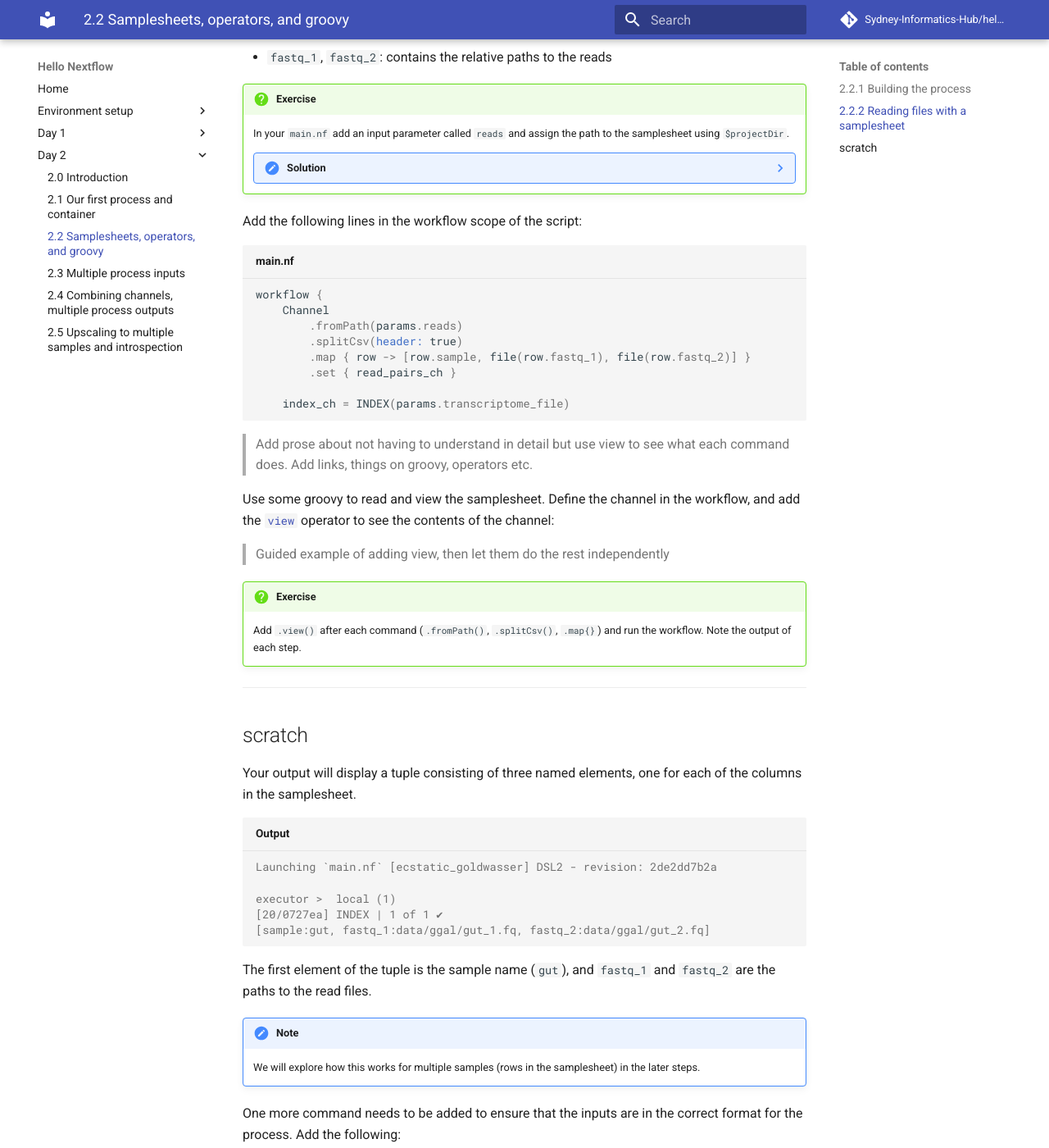
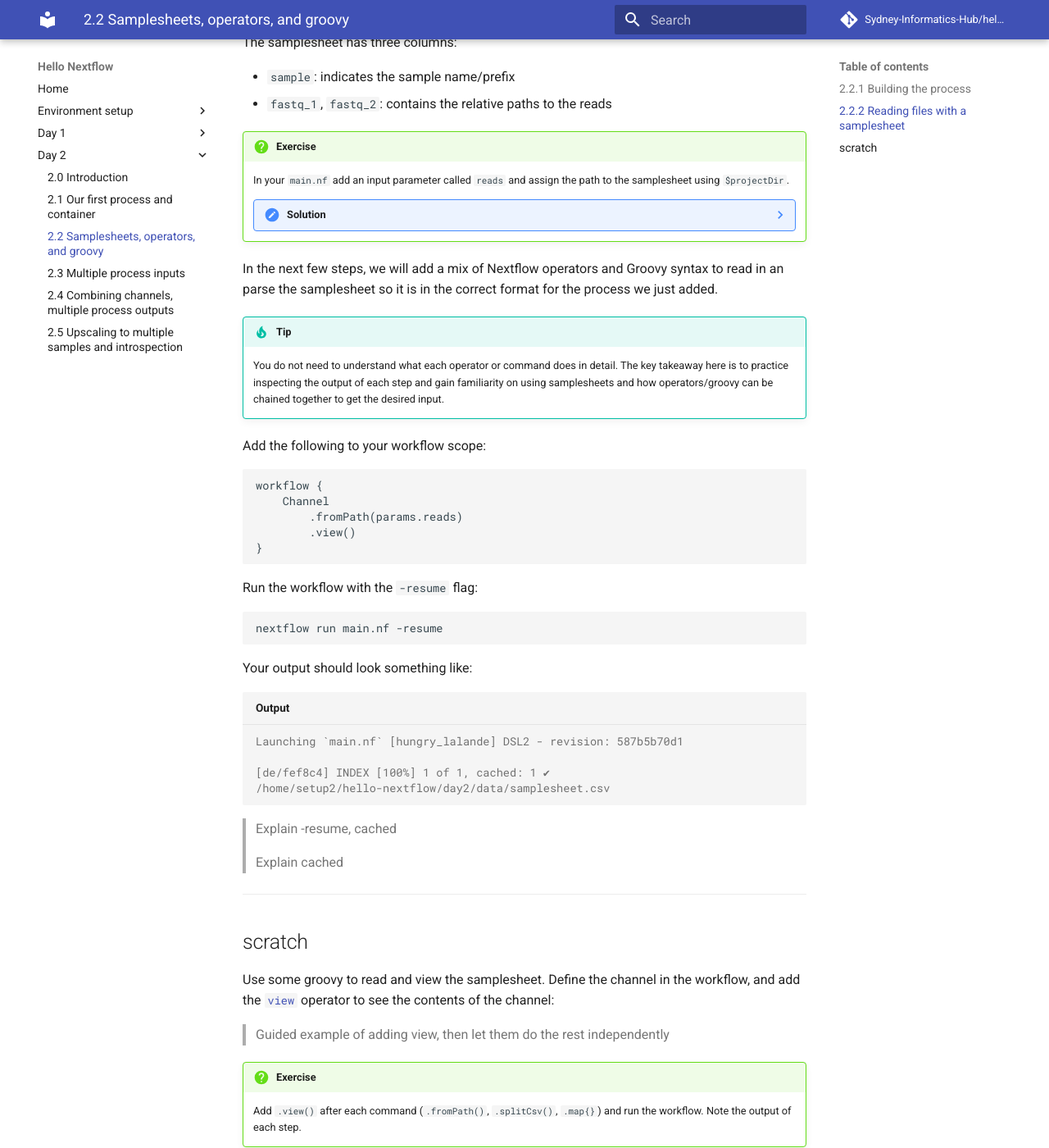
Before and after one commit to Sydney-Informatics-Hub/hello-nextflow, an MkDocs documentation site: the page built from docs/day2/02_fastqc.md, in a window 1280 px wide and 1400 px high, scrolled down 3689 px. Shown: the whole window at 82% size. Built offline with MkDocs 1.6.1 and Material for MkDocs 9.7.7, drawn with Linux system fonts in a browser that asks for light colours; comment, search, counter and statistics services are not loaded; some of the changed text lies outside the part shown.

Commit message:
Elaborate 2.0-2.2, final files as hidden

````diff
--- a/docs/day2/02_fastqc.md
+++ b/docs/day2/02_fastqc.md
@@ -34,6 +34,7 @@ Similar to the bash script in the previous step (`00_index.sh`), `mkdir -p`
 creates an output folder so that the `fastqc` outputs can be saved here.
 
 In the `fastqc` command,
+
 - `--outdir` specifies the name of the output directory
 - `--format` is a required flag to indicate what format the the reads are in
 - `${READS_1}` and `${READS_2}` propagate the paths of the `.fq` files
@@ -164,23 +165,52 @@ The samplesheet has three columns:
          */
         params.transcriptome_file = "$projectDir/data/ggal/transcriptome.fa"
         params.reads = "$projectDir/data/samplesheet.csv"
+        ```
 
-Add the following lines in the workflow scope of the script:
+In the next few steps, we will add a mix of Nextflow operators and Groovy
+syntax to read in an parse the samplesheet so it is in the correct format
+for the process we just added.
 
-```groovy title="main.nf"
+!!! tip
+
+    You do not need to understand what each operator or command does in detail.
+    The key takeaway here is to practice inspecting the output of each step and
+    gain familiarity on using samplesheets and how operators/groovy can be
+    chained together to get the desired input.
+
+Add the following to your workflow scope:
+
+```
 workflow {
     Channel
         .fromPath(params.reads)
-        .splitCsv(header: true)
-        .map { row -> [row.sample, file(row.fastq_1), file(row.fastq_2)] }
-        .set { read_pairs_ch }
+        .view()
+}
+```
 
-    index_ch = INDEX(params.transcriptome_file)
+Run the workflow with the `-resume` flag:
+
+```bash
+nextflow run main.nf -resume
+```
+
+Your output should look something like:
+
+```console title="Output"
+Launching `main.nf` [hungry_lalande] DSL2 - revision: 587b5b70d1
+
+[de/fef8c4] INDEX [100%] 1 of 1, cached: 1 ✔
+/home/setup2/hello-nextflow/day2/data/samplesheet.csv
 
 ```
 
-> Add prose about not having to understand in detail but use view to see what
-each command does. Add links, things on groovy, operators etc.
+> Explain -resume, cached
+
+> Explain cached
+
+---
+
+## scratch
 
 Use some groovy to read and view the samplesheet. Define the channel in the
 workflow, and add the
````
Also changed, not shown: other parts of docs/day2/02_fastqc.md (+0 -4 lines), docs/day2/00_intro.md (+27 -5 lines), docs/day2/01_salmon_idx.md (+19 -10 lines), 3 other files.
